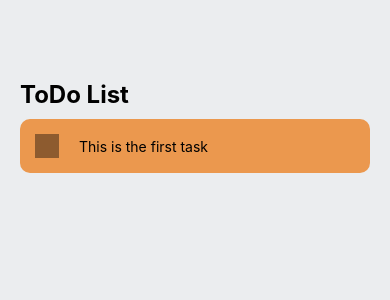
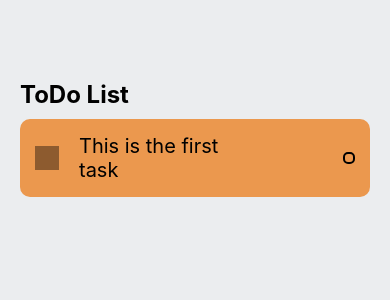
Before and after one commit to atchyutn/todoList, a React Native app: screen / in a window 390 px wide. Shown: the top 300 px of the page. Built offline with nearby package versions, Linux system fonts and the light colour scheme.

Commit message:
Added circular buttons

```diff
--- a/components/Task.js
+++ b/components/Task.js
@@ -5,7 +5,7 @@ const Task = (props) => {
   return (
     <View style={styles.item}>
       <View style={styles.itemLeft}>
-        <TouchableOpacity style={styles.markDoneBtn}></TouchableOpacity>
+        <View style={styles.markDoneBtn}></View>
         <Text style={styles.itemText}>{props.text}</Text>
       </View>
       <View style={styles.circle}></View>
@@ -38,10 +38,16 @@ const styles = StyleSheet.create({
     opacity: 0.4
   },
   itemText: {
-    paddingLeft: 20
+    paddingLeft: 20,
+    maxWidth: '80%',
+    fontSize: 20
   },
   circle: {
-
+    borderColor: 'black',
+    width: 12,
+    height: 12,
+    borderWidth: 2,
+    borderRadius: 5
   },
 });
 export default Task;
```
